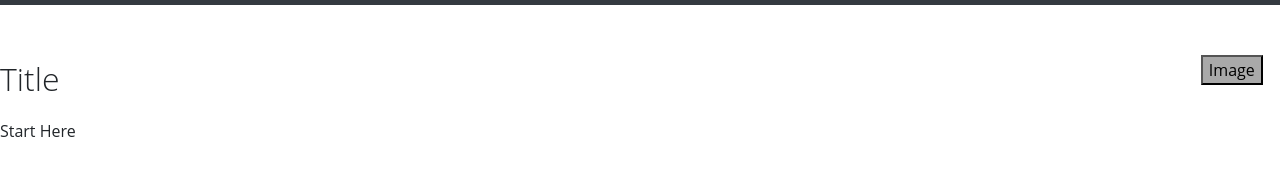
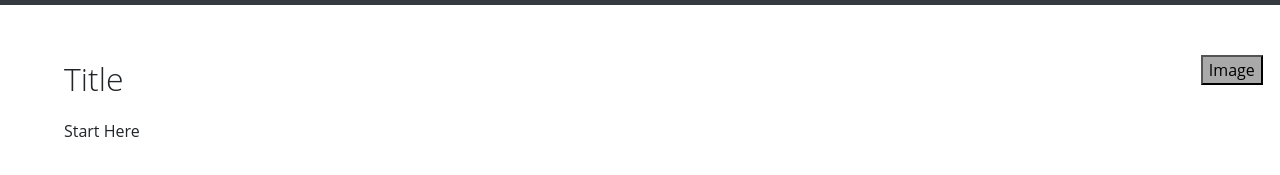
Before and after one commit to Anuj-Rathore24/webdev_group1_blog, a website: page views/posting.html in a window 1280 px wide. Shown: the part 57-232 px from the top of the page. Drawn offline with nearby package versions, Linux system fonts and the light colour scheme.

Commit message:
Update posting.css

```diff
--- a/static/posting.css
+++ b/static/posting.css
@@ -1,7 +1,12 @@
+
 
 #txt_title{
     font-size: 2rem;
 }
-[contenteditable] {
+/*[contenteditable] {
     outline: 0px solid transparent;
+}*/
+.new_para
+{
+    margin-left: 4rem;
 }
```
